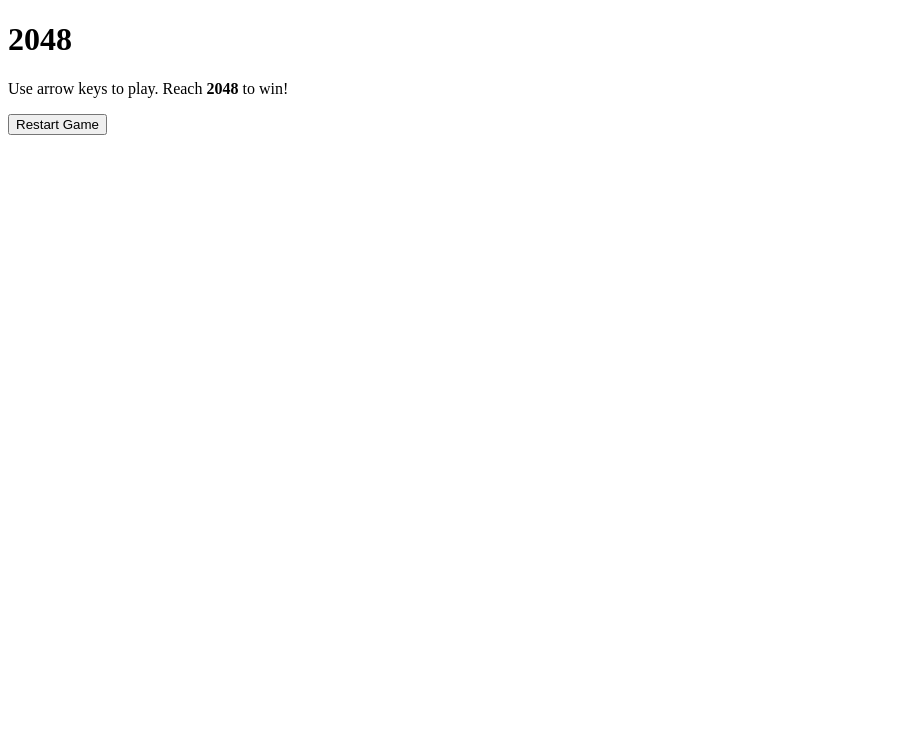
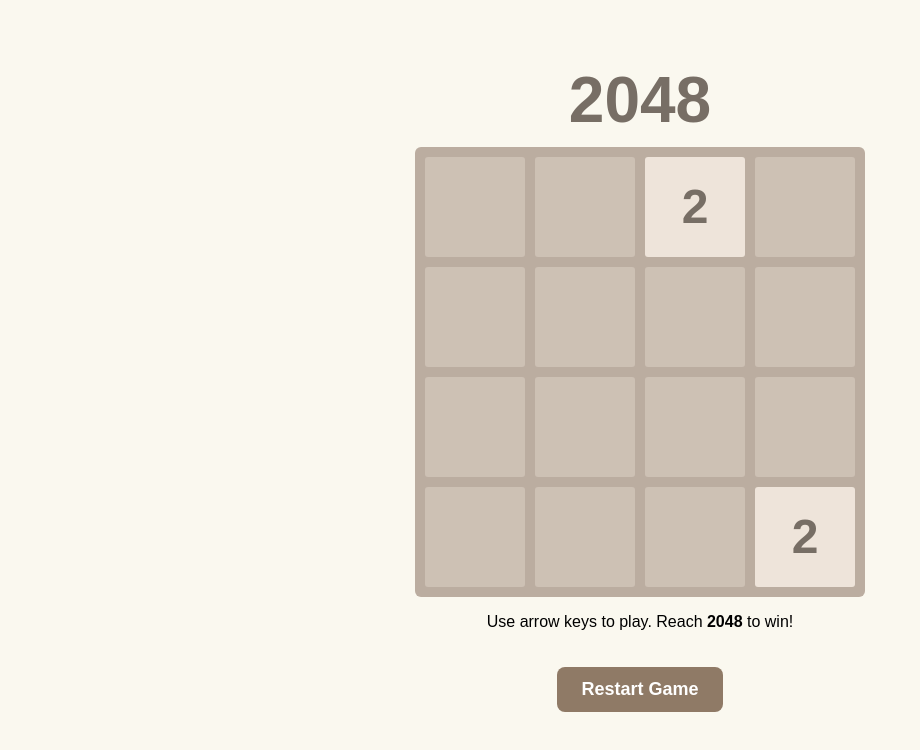
Before and after one commit to danielacojocaru07/2048, a plain HTML site: page index.html in a window 1280 px wide. Shown: the whole page, without its empty margins (0-920 px from the left). Drawn offline with Linux system fonts and the light colour scheme; the site is published under a folder, as on GitHub Pages, so addresses that start at the root find nothing.

Commit message:
Update index.html

```diff
--- a/index.html
+++ b/index.html
@@ -3,7 +3,7 @@
 <head>
     <meta charset="UTF-8">
     <title>2048 Game</title>
-    <link rel="stylesheet" href="/style.css">
+    <link rel="stylesheet" href="style.css">
     <link rel="icon" type="image/png" href="favicon.png">
 </head>
 <body>
@@ -15,6 +15,6 @@
         <p id="message"></p>
 
     </div>
-    <script type="module" src="/script.js"></script>
+    <script type="module" src="script.js"></script>
 </body>
 </html>
```
